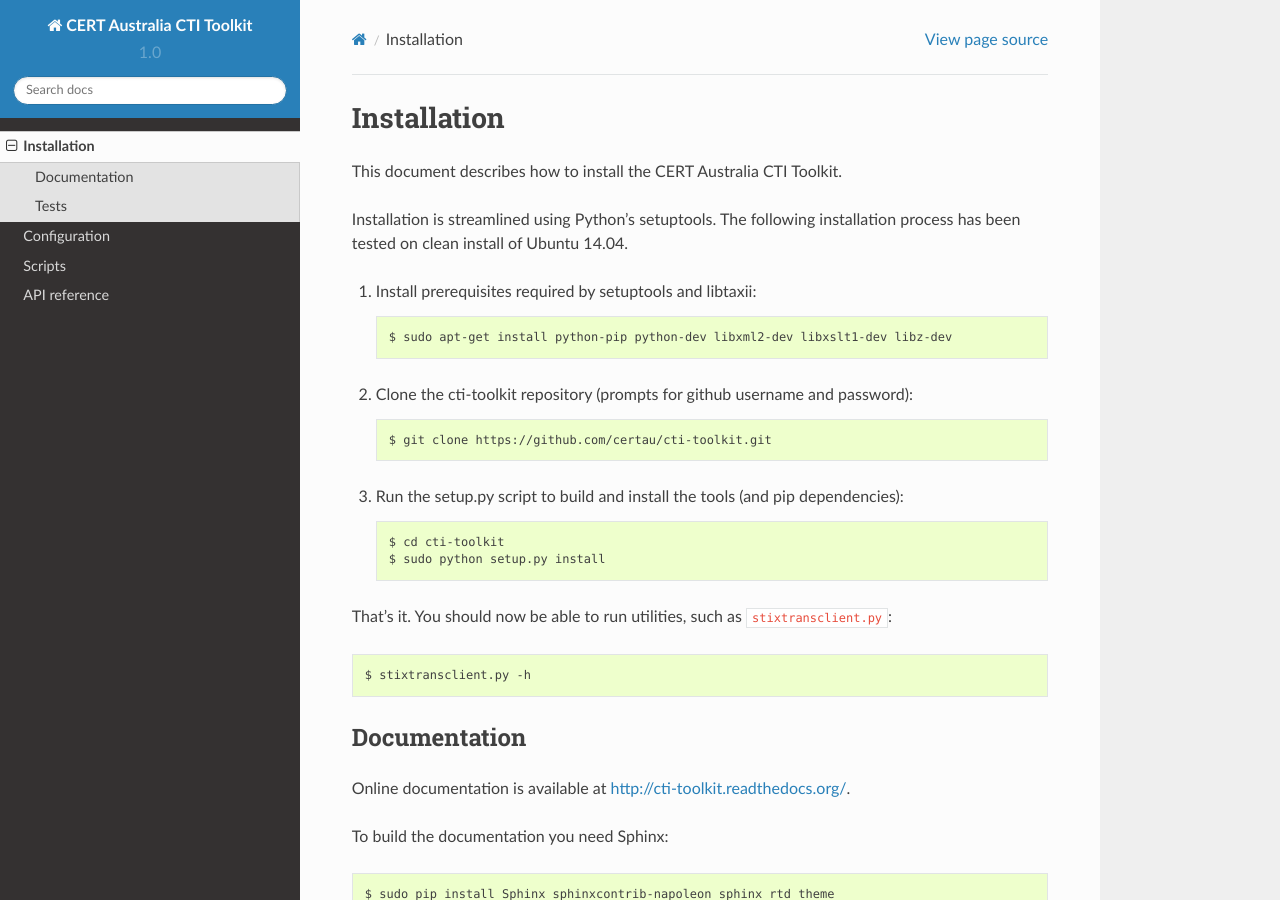
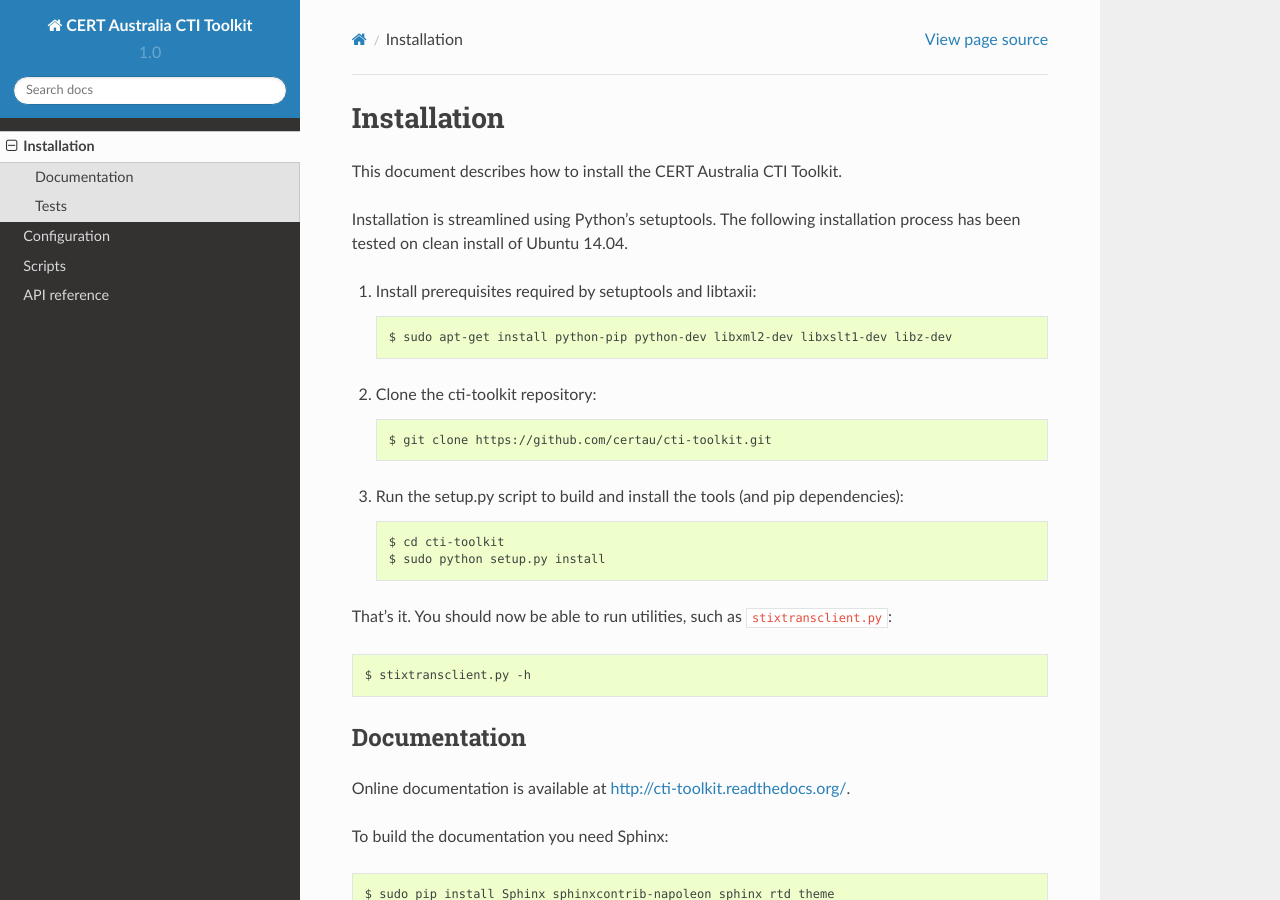
Before and after one commit to Cosive/cti-toolkit, a Sphinx documentation site: the page built from docs/install.rst, in a window 1280 px wide and 900 px high. Built offline with Sphinx 7.4.7 and the Read the Docs theme 2.0.0, drawn with Linux system fonts in a browser that asks for light colours.

Commit message:
Minor correction to README and installation doc.

```diff
--- a/README.rst
+++ b/README.rst
@@ -24,8 +24,7 @@
 
     $ sudo apt-get install python-pip python-dev libxml2-dev libxslt1-dev libz-dev
 
-#. Clone the cti-toolkit repository (prompts for github username and
-   password)::
+#. Clone the cti-toolkit repository::
 
     $ git clone https://github.com/certau/cti-toolkit.git
 
--- a/docs/install.rst
+++ b/docs/install.rst
@@ -12,8 +12,7 @@
 
     $ sudo apt-get install python-pip python-dev libxml2-dev libxslt1-dev libz-dev
 
-#. Clone the cti-toolkit repository (prompts for github username and
-   password)::
+#. Clone the cti-toolkit repository::
 
     $ git clone https://github.com/certau/cti-toolkit.git
 
```
